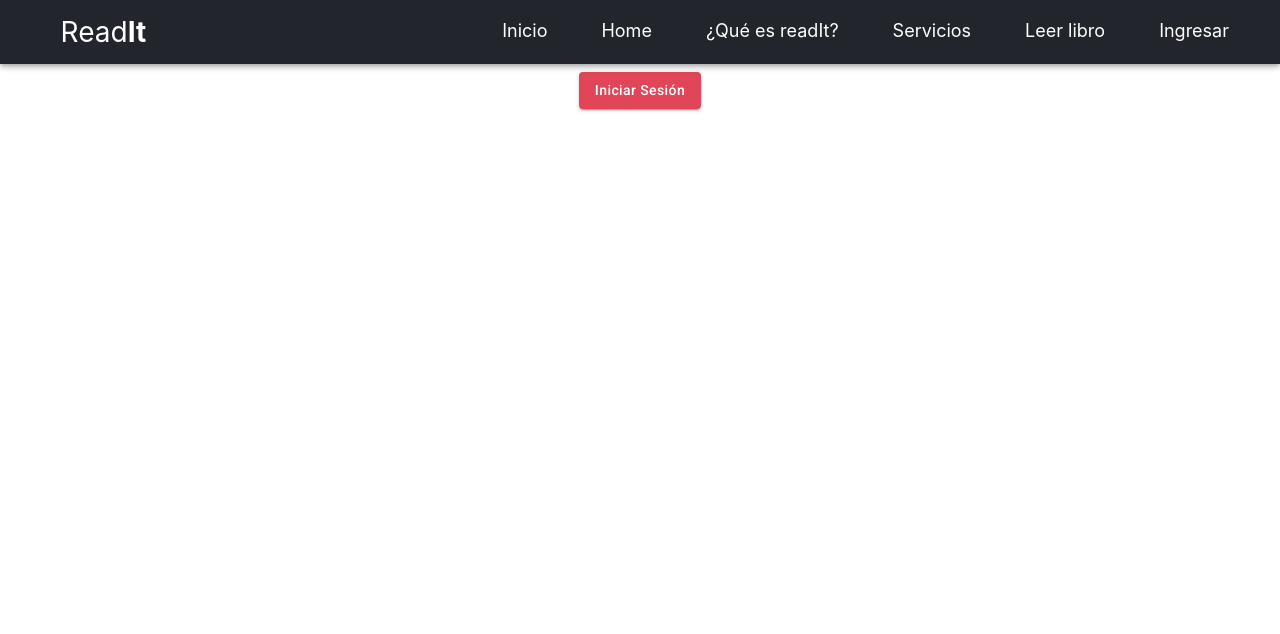
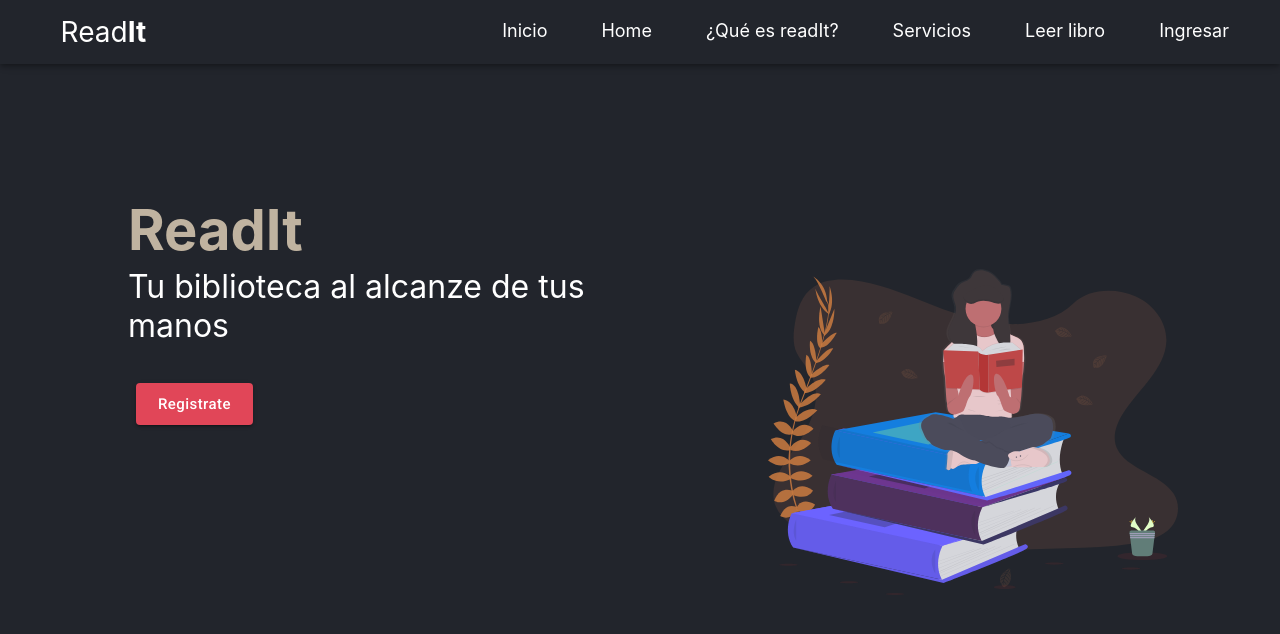
Before and after one commit to thehancode/ReadIt, a React (Create React App) app in the folder frontend/: page / in a window 1280 px wide. Shown: the top 634 px of the page. Built offline with nearby package versions, Linux system fonts and the light colour scheme.

Commit message:
Agregando Home
Se agrego el slider principal de la página

```diff
--- a/frontend/src/components/HomeWithoutLogin.jsx
+++ b/frontend/src/components/HomeWithoutLogin.jsx
@@ -2,6 +2,7 @@ import React from "react";
 
 import { makeStyles, ThemeProvider } from '@material-ui/core/styles';
 import { Button } from "@material-ui/core"
+import personBook from "../assets/ILoveBooks.svg"
 
 // Importamos los estilos de color del boton
 import theme from "../ThemeConfig"
@@ -21,12 +22,23 @@ export const HomeWithoutLogin = () => {
 
 
   return (
-    <>
-      <ThemeProvider theme={theme}>
-        <Button variant="contained" color="secondary" type="submit" className={classes.botonPersonalizado}>
-          Iniciar Sesión
-        </Button>
-      </ThemeProvider>
-    </>
+    <div className='slider'>
+      <div className='slider-welcome'>
+        <h1 className='slider-welcome--title'>
+          ReadIt
+        </h1>
+        <spam className='slider-welcome--phrase'>Tu biblioteca al alcanze de tus manos</spam>
+        <div className='slider-welcome--button'>
+          <ThemeProvider theme={theme}>
+                <Button variant="contained" color="secondary" type="submit" size="large" className={classes.botonPersonalizado}>
+                Registrate
+                </Button>
+          </ThemeProvider>
+        </div>
+      </div>
+      <div className='slider-image'>
+        <img src={personBook} alt="Persona leyendo un libro"/>
+      </div>
+    </div>
   );
 };
--- a/frontend/src/index.css
+++ b/frontend/src/index.css
@@ -8,8 +8,7 @@ body {
 }
 
 code {
-  font-family: source-code-pro, Menlo, Monaco, Consolas, 'Courier New',
-    monospace;
+  font-family: source-code-pro, Menlo, Monaco, Consolas, 'Courier New', monospace;
 }
 
 a {
@@ -26,7 +25,7 @@ a:hover, a:focus {
 }
 
 .backgroundYellow{
-  background-color: #fff8e1;
+  background-color: hsl(50, 70%, 96%);
   width: 100vw;
   padding: 1em;
   text-align: center;
@@ -42,3 +41,43 @@ a:hover, a:focus {
   border-radius: 20px;
   box-shadow: 0px 2px 5px 1px rgba(0, 0, 0, 0.2);
 }
+
+.slider{
+  background-color: #22252C;
+  width: 100vw;
+  height: calc(100vh - 64px);
+  display: flex;
+  flex-direction: row;
+}
+
+.slider-welcome{
+  display: flex;
+  flex-direction: column;
+  width: 50%;
+  text-align: left;
+  padding: 10%;
+}
+
+.slider-welcome--title{
+  font-size: 56px;
+  color: #C0B3A0;
+  line-height: 0%;
+}
+
+.slider-welcome--phrase{
+  font-size: 32px;
+  color:#fff;
+}
+
+.slider-welcome--button{
+  padding: 30px 0;
+}
+
+.slider-image{
+  width: 50%;
+  display: flex;
+}
+
+.slider-image img{
+  width: 80%;
+}
```
Also changed, not shown: frontend/src/assets/ILoveBooks.svg (added), frontend/src/assets/menu.jpg (added).
